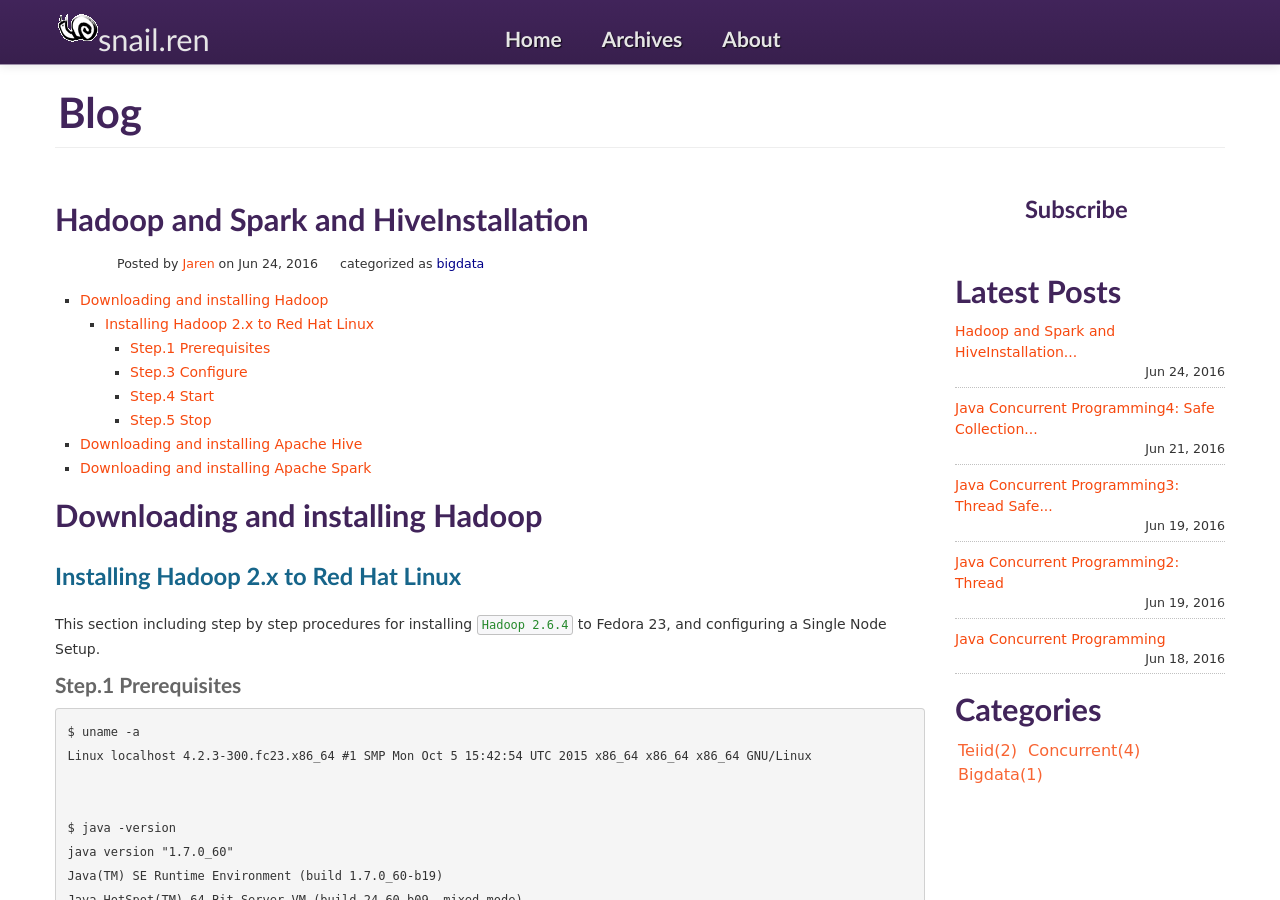
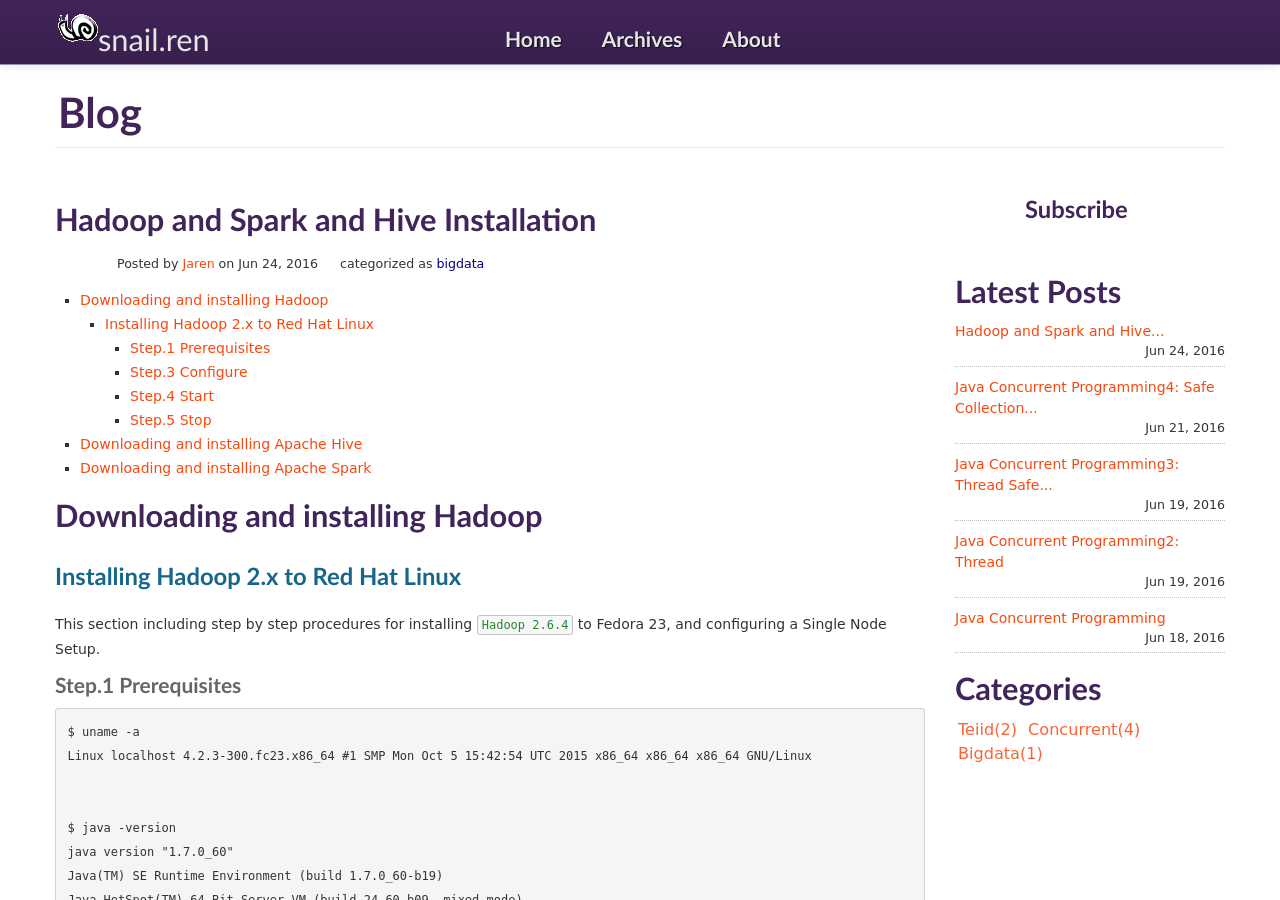
Before and after one commit to SnailJie/SnailJie.github.io, a Jekyll site: the page built from _posts/2016-06-23-hadoop-spark-install.md, in a window 1280 px wide and 900 px high. Built offline with Jekyll 4.4.1, drawn with Linux system fonts in a browser that asks for light colours; comment, search, counter and statistics services are not loaded; grey boxes are pictures that could not be loaded.

Commit message:
deploy new post

```diff
--- a/_posts/2016-06-18-hadoop-spark-install.md
+++ b/_posts/2016-06-23-hadoop-spark-install.md
@@ -1,6 +1,6 @@
 ---
 layout: blog
-title:  "Hadoop and Spark and HiveInstallation  "
+title:  "Hadoop and Spark and Hive Installation  "
 date:   2016-06-23 20:00:00
 categories: bigdata
 permalink: /java-concurrent programming
```
